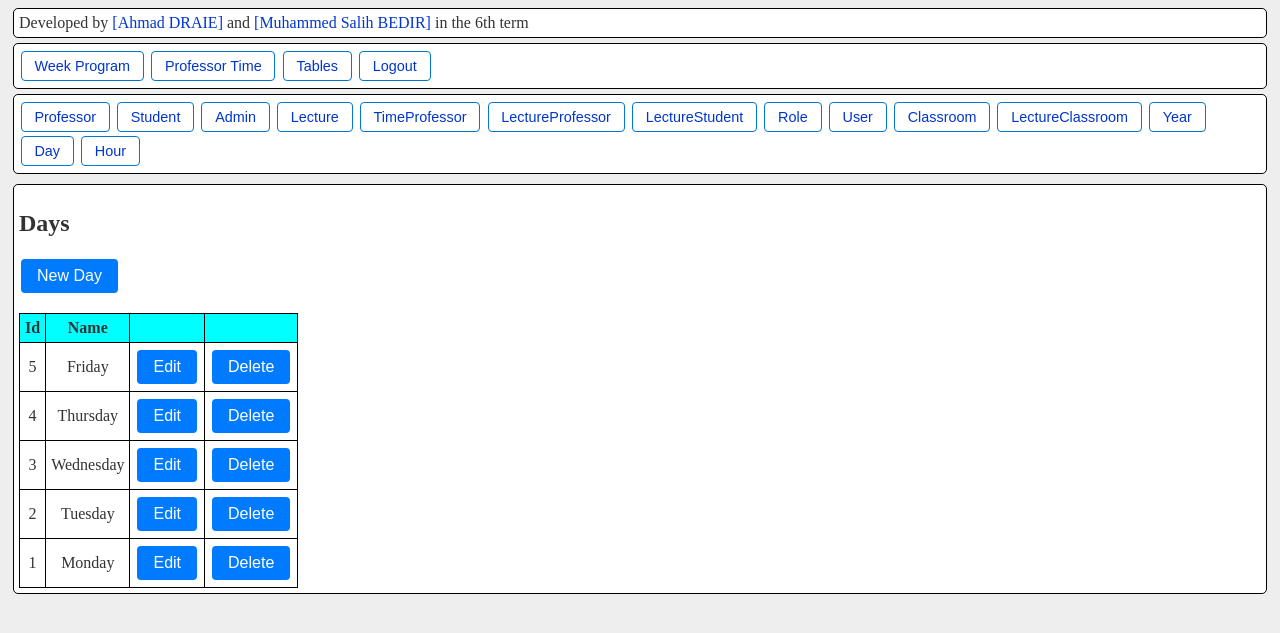
After one commit to asgore-undertale/Week-Program-System, a Flask app: page /table/day/ in a window 1280 px wide. The commit adds this page. Shown: the top 633 px of the page. Run offline with Flask 3, Linux system fonts and the light colour scheme; a user stored in the database is signed in; some libraries are stand-ins or nearby versions.

Commit message:
adding crud support

```diff
--- a/app.py
+++ b/app.py
@@ -7,16 +7,17 @@
 from pyscripts.week_generator import *
 from pyscripts.table_builder import *
 from models import *
+from routes.models import *
 
 from io import BytesIO
 import json
 import os
 import copy
-# from weasyprint import HTML, CSS
 
 
 app = Flask(__name__)
 app.config.from_object(Config)
+app.jinja_env.globals['getattr'] = getattr
 
 # csrf = CSRFProtect(app)
 bcrypt = Bcrypt(app)
@@ -30,6 +31,8 @@
     # return User.query.get(int(user_id))
     return db.session.get(User, int(user_id))
 
+for routes in models_routes:
+    app.register_blueprint(routes)
 
 @app.route("/")
 def home():
@@ -37,6 +40,18 @@
         return redirect("/week_program")
 
     return redirect("/login")
+
+### =================================================================
+
+@app.route("/tables")
+def tables():
+    if current_user.role_id != 1:
+        return "Unauthorized.", 401
+
+    return render_template(
+        "table_editor_base.html",
+        used_models=used_models
+    )
 
 ### =================================================================
 
--- /dev/null
+++ b/routes/models.py
@@ -0,0 +1,160 @@
+from flask import Blueprint, render_template, redirect, url_for
+from models import *
+from flask_login import login_required, current_user
+
+from wtforms_sqlalchemy.orm import model_form
+from flask_wtf import FlaskForm
+from sqlalchemy.orm import class_mapper
+
+
+def get_columns(model):
+    return [
+        column.name
+        for column in model.__table__.columns
+    ]
+
+def get_field_args_for_fks(model):
+    field_args = {}
+
+    for prop in class_mapper(model).iterate_properties:
+        if hasattr(prop, 'direction'):
+            rel_name = prop.key
+            rel_model = prop.mapper.class_
+
+            field_args[rel_name] = {
+                'query_factory': lambda: rel_model.query.order_by(rel_model.name),
+                'get_label': 'name'
+            }
+
+    return field_args
+
+def create_crud_blueprint(name, model, db, url_prefix, template_prefix):
+    bp = Blueprint(name, __name__, url_prefix=url_prefix)
+    form_class = model_form(
+        model,
+        db_session=db.session,
+        base_class=FlaskForm,
+        field_args=get_field_args_for_fks(model)
+    )
+
+    # List view
+    @bp.route('/')
+    @login_required
+    def index():
+        if current_user.role_id != 1:
+            return "Unauthorized.", 401
+
+        items = model.query.order_by(model.id.desc()).all()
+        columns = get_columns(model)
+        return render_template(
+            f'{template_prefix}/list.html',
+            items=items,
+            model_name=name.capitalize(),
+            columns=columns,
+            used_models=used_models
+        )
+
+    # # Detail view
+    # @login_required
+    # @bp.route('/<int:id>')
+    # def detail(id):
+        # if current_user.role_id != 1:
+        #     return "Unauthorized.", 401
+    #     item = model.query.get_or_404(id)
+    #     return render_template(
+    #         f'{template_prefix}/detail.html',
+    #         item=item,
+    #         item_title=item.name,
+    #         model_name=name.capitalize()
+    #     )
+
+    # Create view
+    @login_required
+    @bp.route('/create', methods=('GET', 'POST'))
+    def create():
+        if current_user.role_id != 1:
+            return "Unauthorized.", 401
+
+        form = form_class()
+        if form.validate_on_submit():
+            obj = model()
+            form.populate_obj(obj)
+            db.session.add(obj)
+            db.session.commit()
+            return redirect(url_for(f'{name}.index'))
+
+        return render_template(
+            f'{template_prefix}/form.html',
+            form=form,
+            action="Create",
+            title=name.capitalize(),
+            cancel_url=url_for(f'{name}.index')
+        )
+
+    # Edit view
+    @login_required
+    @bp.route('/<int:id>/edit', methods=('GET', 'POST'))
+    def edit(id):
+        if current_user.role_id != 1:
+            return "Unauthorized.", 401
+
+        obj = model.query.get_or_404(id)
+        form = form_class(obj=obj)
+
+        if form.validate_on_submit():
+            form.populate_obj(obj)
+            db.session.commit()
+            return redirect(url_for(f'{name}.index'))
+
+        return render_template(
+            f'{template_prefix}/form.html',
+            form=form,
+            action="Edit",
+            title=name.capitalize(),
+            cancel_url=url_for(f'{name}.index')
+        )
+
+    # Delete view
+    @login_required
+    @bp.route('/<int:id>/delete')
+    def delete(id):
+        if current_user.role_id != 1:
+            return "Unauthorized.", 401
+
+        obj = model.query.get_or_404(id)
+        db.session.delete(obj)
+        db.session.commit()
+        return redirect(url_for(f'{name}.index'))
+
+    return bp
+
+used_models = [
+    Professor,
+    Student,
+    Admin,
+    Lecture,
+    TimeProfessor,
+    LectureProfessor,
+    LectureStudent,
+    Role,
+    User,
+    Classroom,
+    LectureClassroom,
+    Year,
+    Day,
+    Hour
+]
+
+models_routes = [
+    create_crud_blueprint(
+        name=model.__name__.lower(),
+        model=model,
+        db=db,
+        url_prefix=f'/table/{model.__name__.lower()}',
+        template_prefix='tables'
+    )
+
+    # for model in db.Model._decl_class_registry.values()
+    # if issubclass(model, db.Model) or model is db.Model
+    for model in used_models
+]
--- /dev/null
+++ b/static/crud_table.css
@@ -0,0 +1,25 @@
+/* “New Classroom” button wrapper */
+div > a {
+text-decoration: none;
+}
+
+/* Button */
+.button-blue {
+    background-color: #007bff;
+    color: #fff;
+    border: none;
+    border-radius: 4px;
+    padding: 0.5rem 1rem;
+    font-size: 1rem;
+    cursor: pointer;
+    transition: background-color 0.2s ease;
+}
+
+.button-blue:hover {
+    background-color: #0056b3;
+}
+
+.button-column {
+    text-align: left;
+    width: 0;
+}
--- a/static/style.css
+++ b/static/style.css
@@ -77,7 +77,8 @@
     color: var(--link-hover);
 }
 
-button, input[type='submit'] {
+/* button, input[type='submit'] { */
+.button-blue-white {
     padding: 0.4rem 0.8rem;
     margin: 0.1rem;
     border: 1px solid var(--primary-color);
--- /dev/null
+++ b/templates/components/navbar.html
@@ -0,0 +1,30 @@
+<nav class="container bordered navbar" dir="ltr">
+    <span>Developed by <a>[Ahmad DRAIE]</a> and <a>[Muhammed Salih BEDIR]</a> in the 6th term</span>
+</nav>
+
+<nav class="container bordered navbar" dir="ltr">
+    <div>
+        <a href='/week_program'>
+            <button class="button-blue-white">Week Program</button>
+        </a>
+
+        {% if current_user.role_id == 2 %}
+        <a href='/professor_time?professors_number={{current_user.number}}'>
+            <button class="button-blue-white">Professor Time</button>
+        </a>
+        {% endif %}
+
+        {% if current_user.role_id == 1 %}
+        <a href='/professor_time'>
+            <button class="button-blue-white">Professor Time</button>
+        </a>
+        <a href='/tables'>
+            <button class="button-blue-white">Tables</button>
+        </a>
+        {% endif %}
+
+        <a href='/logout'>
+            <button class="button-blue-white">Logout</button>
+        </a>
+    </div>
+</nav>
--- a/templates/login.html
+++ b/templates/login.html
@@ -3,7 +3,7 @@
 <head>
     <meta charset="UTF-8">
     <title>Login</title>
-    <link rel="stylesheet" href="static/style.css">
+    <link rel="stylesheet" href="/static/style.css">
 </head>
 <body>
     <h2>Login</h2>
@@ -16,7 +16,7 @@
         <br>
         <input type="password" id="password" name="password"><br>
         <br>
-        <input type="submit" value="Login">
+        <input type="submit" class="button-blue-white" value="Login">
 
         {% with messages = get_flashed_messages(with_categories=true) %}
             {% if messages %}
--- a/templates/professor_time.html
+++ b/templates/professor_time.html
@@ -3,11 +3,11 @@
 <head>
     <meta charset="UTF-8">
     <title>Professor Time</title>
-    <link rel="stylesheet" href="static/style.css">
+    <link rel="stylesheet" href="/static/style.css">
     <!-- <link rel="stylesheet" href="static/timeprof-table.css"> -->
 </head>
 <body>
-    {% include 'navbar.html' %}
+    {% include 'components/navbar.html' %}
 
     <div class="container">
         {% if current_user.role_id == 1 %}
--- /dev/null
+++ b/templates/table_editor_base.html
@@ -0,0 +1,19 @@
+<!DOCTYPE html>
+<html lang="en">
+<head>
+    <meta charset="UTF-8">
+    <title>Professor Time</title>
+    <link rel="stylesheet" href="/static/style.css">
+    <link rel="stylesheet" href="/static/crud_table.css">
+</head>
+<body>
+    {% include 'components/navbar.html' %}
+    {% include 'tables/navbar.html' %}
+
+    <div class="container">
+        <div class="week-table bordered">
+          {% block content %}{% endblock %}
+        </div>
+    </div>
+</body>
+</html>
--- /dev/null
+++ b/templates/tables/list.html
@@ -0,0 +1,60 @@
+{% extends 'table_editor_base.html' %}
+
+{% block content %}
+  <h2>{{ model_name }}s</h2>
+
+  <div>
+    <a href="{{ url_for(request.endpoint.replace('.index', '.create')) }}">
+      <button class="button-blue">New {{ model_name }}</button>
+    </a>
+  </div>
+  <br>
+
+  {% if items %}
+    <table>
+      <thead>
+        <tr>
+          {% for col in columns %}
+            <th>
+              {% if col.endswith('_id') %}
+                {{ col[:-3]|capitalize }}
+              {% else %}
+                {{ col|capitalize }}
+              {% endif %}
+            </th>
+          {% endfor %}
+          <th class="button-column"></th>
+          <th class="button-column"></th>
+        </tr>
+      </thead>
+      <tbody>
+        {% for item in items %}
+          <tr>
+            {% for col in columns %}
+              <td>
+                {% if col.endswith('_id') %}
+                  {{ getattr(item, col[:-3]).name }}
+                {% else %}
+                  {{ getattr(item, col) }}
+                {% endif %}
+              </td>
+            {% endfor %}
+
+            <td>
+              <a href="{{ url_for(request.endpoint.replace('.index', '.edit'), id=item.id) }}">
+                <button class="button-blue">Edit</button>
+              </a>
+            </td>
+            <td>
+              <a href="{{ url_for(request.endpoint.replace('.index', '.delete'), id=item.id) }}">
+                <button class="button-blue">Delete</button>
+              </a>
+            </td>
+          </tr>
+        {% endfor %}
+      </tbody>
+    </table>
+  {% else %}
+    <p>No {{ model_name|lower }}s defined yet.</p>
+  {% endif %}
+{% endblock %}
--- /dev/null
+++ b/templates/tables/navbar.html
@@ -0,0 +1,9 @@
+<nav class="container bordered navbar" dir="ltr">
+    <div>
+        {% for item in used_models %}
+            <a href="/table/{{ item.__name__.lower() }}">
+                <button class="button-blue-white">{{ item.__name__ }}</button>
+            </a>
+        {% endfor %}
+    </div>
+</nav>
```
Also changed, not shown: models.py (+15 -0 lines), templates/navbar.html (deleted, +0 -26 lines), templates/tables/form.html (added, +29 -0 lines), templates/week_program.html (+7 -7 lines).
